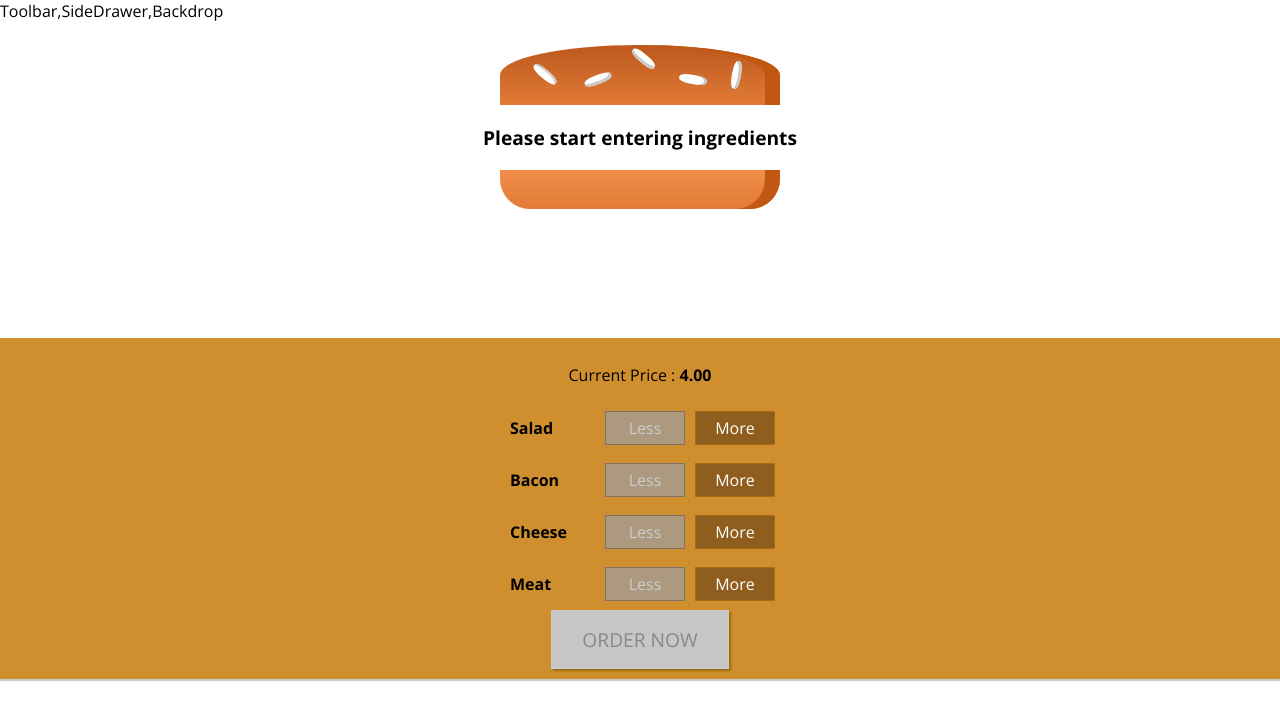
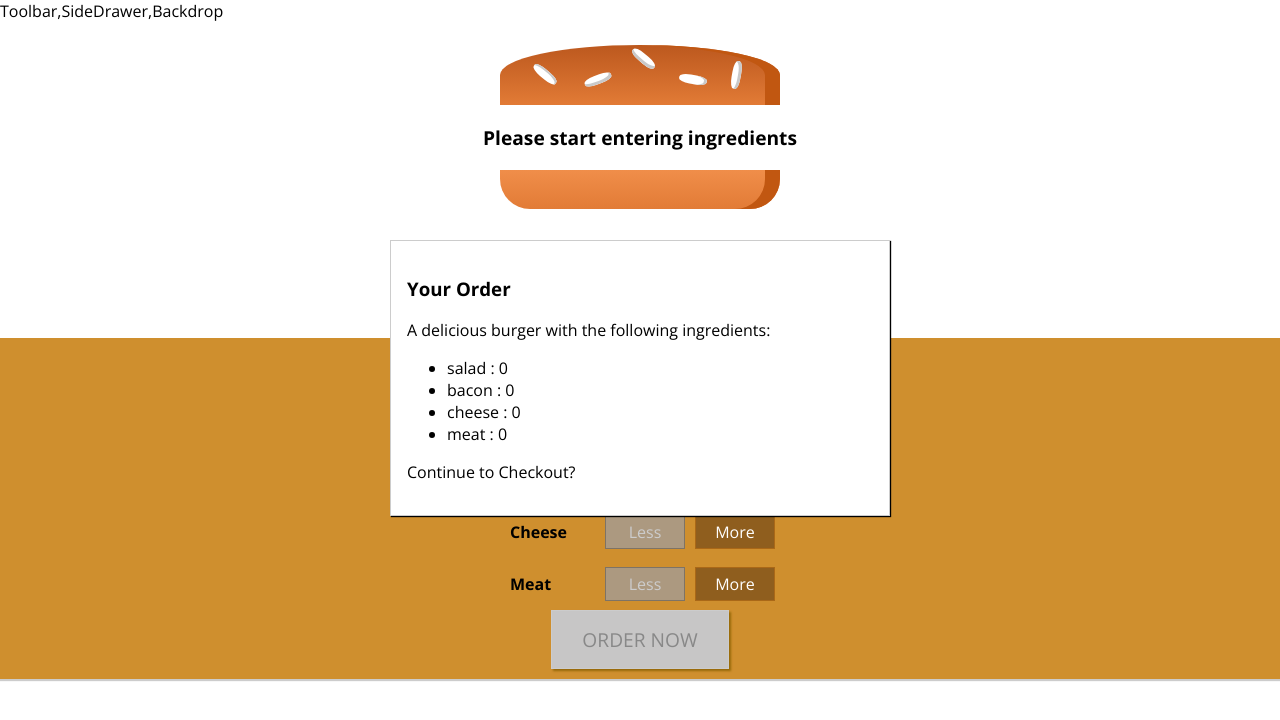
Before and after one commit to ogdibie/myBurgerBuilder, a React (Create React App) app: page / in a window 1280 px wide. Shown: the top 720 px of the page. Built offline with nearby package versions, Linux system fonts and the light colour scheme.

Commit message:
Add order summary to Burger builder

```diff
--- /dev/null
+++ b/src/components/Burger/OrderSummary/OrderSummary.js
@@ -0,0 +1,18 @@
+import React from "react";
+const OrderSummary = (props) => {
+  const ingredientSummary = Object.entries(
+    props.ingredients
+  ).map((ingredient) => (
+    <li key={ingredient[0]}>{`${ingredient[0]} : ${ingredient[1]}`}</li>
+  ));
+  return (
+    <React.Fragment>
+      <h3>Your Order</h3>{" "}
+      <p>A delicious burger with the following ingredients:</p>
+      <ul>{ingredientSummary}</ul>
+      <p>Continue to Checkout?</p>
+    </React.Fragment>
+  );
+};
+
+export default OrderSummary;
--- a/src/containers/BurgerBuilder/BurgerBuilder.js
+++ b/src/containers/BurgerBuilder/BurgerBuilder.js
@@ -2,7 +2,8 @@ import React, { Component } from "react";
 import Aux from "../../hoc/Aux";
 import Burger from "../../components/Burger/Burger";
 import BuildControls from "../../components/Burger/BuildControls/BuildControls";
-
+import Modal from "../../components/UI/Modal/Modal";
+import OrderSummary from "../../components/Burger/OrderSummary/OrderSummary";
 const INGREDIENT_PRICES = {
   salad: 0.5,
   cheese: 0.4,
@@ -18,12 +19,20 @@ class BurgerBuilder extends Component {
       meat: 0,
     },
     totalPrice: 4,
+    purchaseable: false,
+  };
+
+  updatePurchasebleHandler = (ingredients) => {
+    const purchaseable =
+      Object.values(ingredients).reduce((sum, el) => sum + el, 0) > 0;
+    this.setState({ purchaseable });
   };
 
   addIngredientHandler = (type) => {
     this.setState(({ ingredients, totalPrice }) => {
       const newIngredients = { ...ingredients };
       newIngredients[type] = newIngredients[type] + 1;
+      this.updatePurchasebleHandler(newIngredients);
       const newTotalPrice = totalPrice + INGREDIENT_PRICES[type];
       return {
         ingredients: newIngredients,
@@ -37,6 +46,7 @@ class BurgerBuilder extends Component {
       if (ingredients[type] <= 0) return;
       const newIngredients = { ...ingredients };
       newIngredients[type] = newIngredients[type] - 1;
+      this.updatePurchasebleHandler(newIngredients);
       const newTotalPrice = totalPrice - INGREDIENT_PRICES[type];
       return {
         ingredients: newIngredients,
@@ -51,12 +61,16 @@ class BurgerBuilder extends Component {
     }
     return (
       <Aux>
+        <Modal>
+          <OrderSummary ingredients={this.state.ingredients} />
+        </Modal>
         <Burger ingredients={this.state.ingredients} />
         <BuildControls
           ingredientAdded={this.addIngredientHandler}
           ingredientRemoved={this.removeIngredientHandler}
           disabledButtons={disabledButtons}
           price={this.state.totalPrice}
+          purchaseable={this.state.purchaseable}
         />
       </Aux>
     );
```
